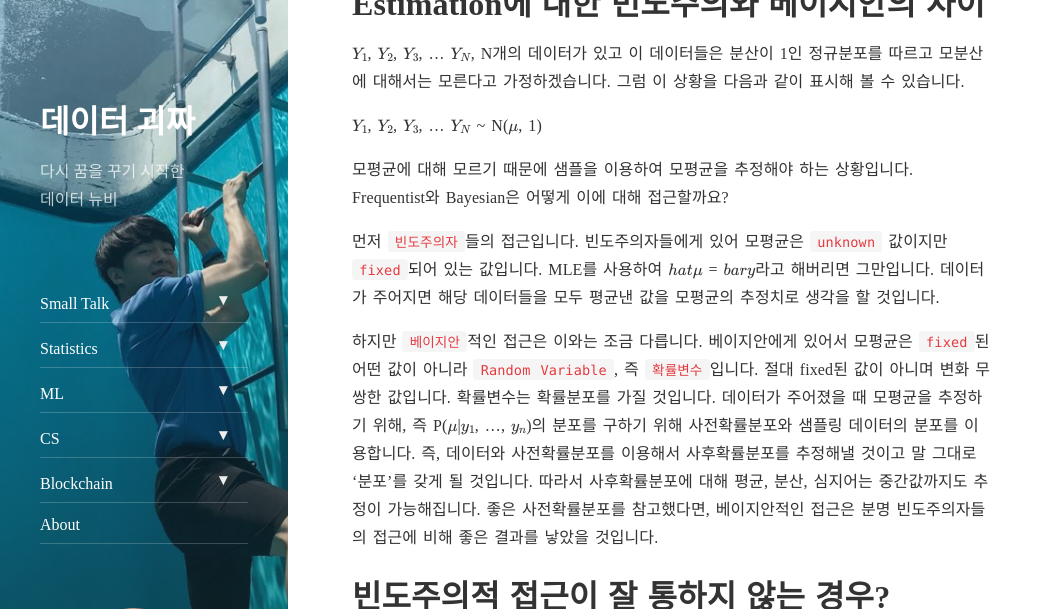
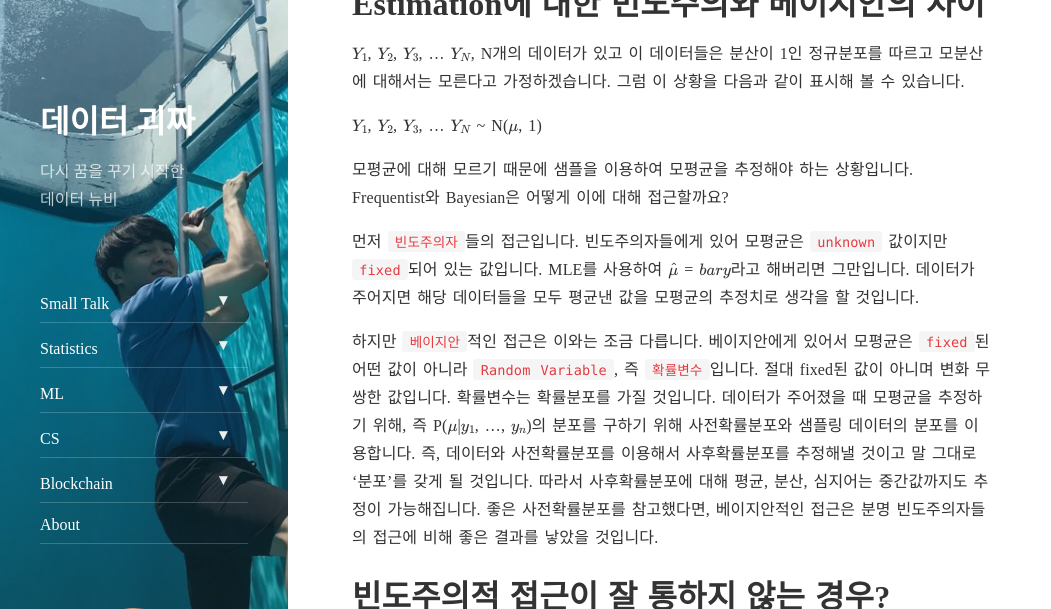
Before and after one commit to tryumanshow/data-weirdo.github.io, a Jekyll site: the page built from _posts/2019-10-19-statistics-bayesian-intro2.markdown, in a window 1280 px wide and 900 px high, scrolled down 368 px, cut to the strip 0-609 px from the top of the window. Shown: the whole strip, without its empty margins (0-1051 px from the left). Built offline with Jekyll 4.4.1, drawn with Linux system fonts in a browser that asks for light colours; nearby versions of some CDN libraries; formulas are drawn with MathJax 3; comment, search, counter and statistics services are not loaded.

Commit message:
Update 2019-10-19-statistics-bayesian-intro2.markdown

```diff
--- a/_posts/2019-10-19-statistics-bayesian-intro2.markdown
+++ b/_posts/2019-10-19-statistics-bayesian-intro2.markdown
@@ -22,7 +22,7 @@ $$Y_1$$, $$Y_2$$, $$Y_3$$, ... $$Y_N$$ ~ N($$\mu$$, 1)
 모평균에 대해 모르기 때문에 샘플을 이용하여 모평균을 추정해야 하는 상황입니다. Frequentist와 Bayesian은 어떻게 이에 대해 접근할까요?
 
 먼저 `빈도주의자`들의 접근입니다. 빈도주의자들에게 있어 모평균은 `unknown` 값이지만 `fixed`되어 있는 값입니다. MLE를 사용하여
-$$hat{\mu}$$ = $$bar{y}$$라고 해버리면 그만입니다. 데이터가 주어지면 해당 데이터들을 모두 평균낸 값을 모평균의 추정치로 생각을 할 것입니다.
+$$\hat{\mu}$$ = $$bar{y}$$라고 해버리면 그만입니다. 데이터가 주어지면 해당 데이터들을 모두 평균낸 값을 모평균의 추정치로 생각을 할 것입니다.
 
 하지만 `베이지안`적인 접근은 이와는 조금 다릅니다. 베이지안에게 있어서 모평균은 `fixed`된 어떤 값이 아니라 `Random Variable`, 즉 `확률변수`입니다.
 절대 fixed된 값이 아니며 변화 무쌍한 값입니다. 확률변수는 확률분포를 가질 것입니다. 데이터가 주어졌을 때 모평균을 추정하기 위해, 즉
```
